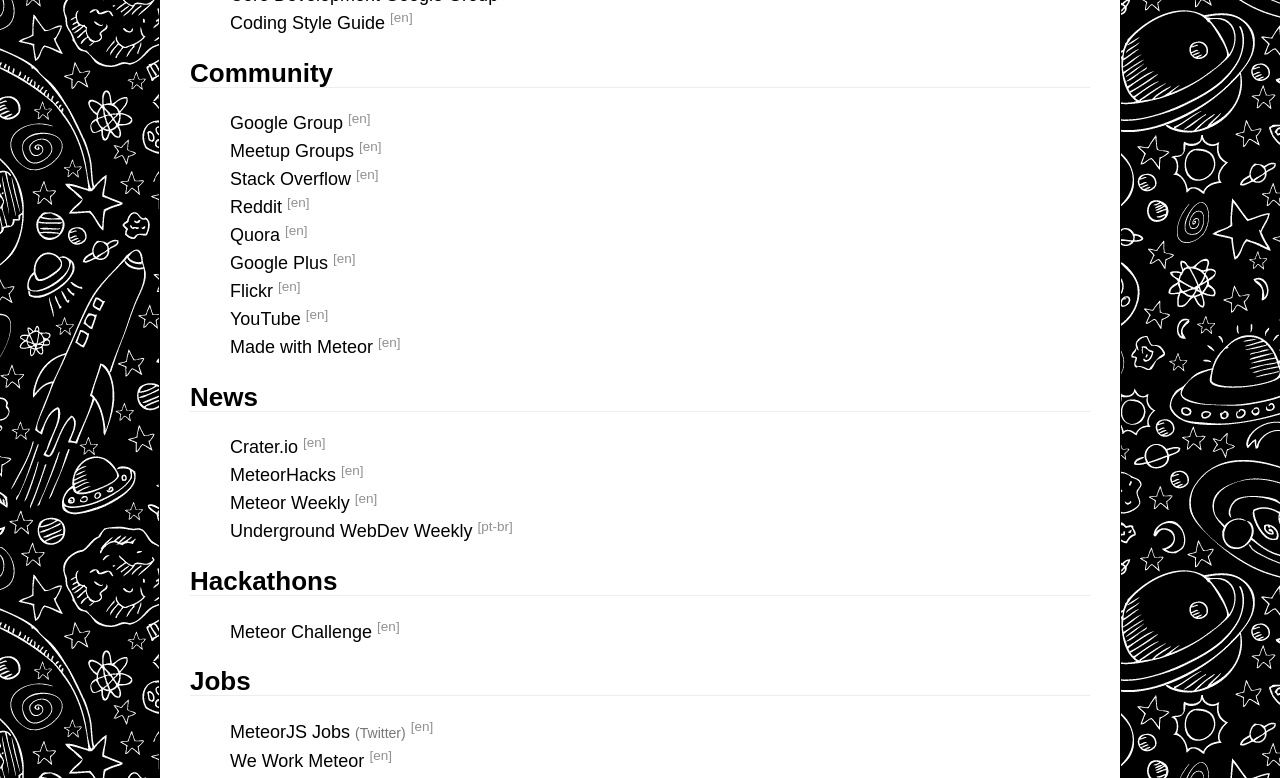
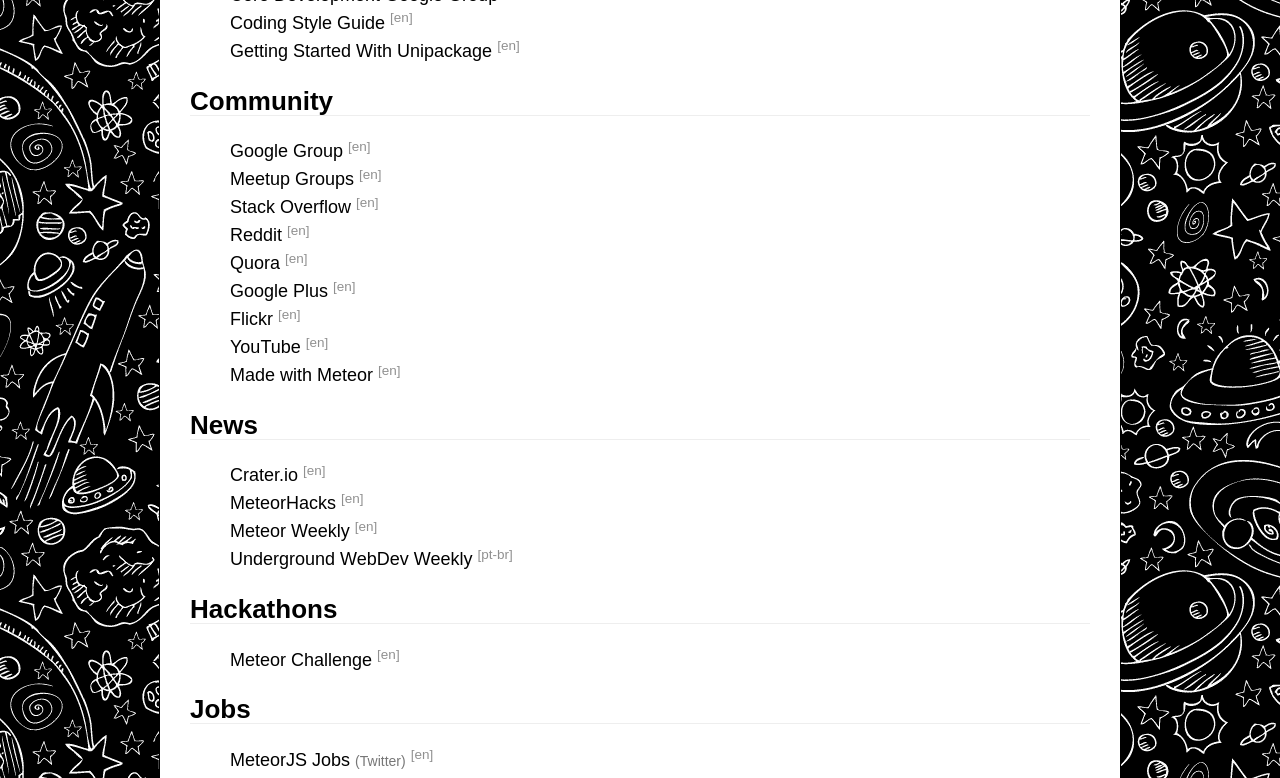
Before and after one commit to Urigo/awesome-meteor, a plain HTML site: page index.html in a window 1280 px wide. Shown: the part 322-1100 px from the top of the page. Drawn offline with Linux system fonts and the light colour scheme.

Commit message:
Update 2014-06-27T07:06:32.584Z

```diff
--- a/index.html
+++ b/index.html
@@ -53,6 +53,12 @@
 
     <li>
       <a href="https://github.com/meteor/meteor/wiki/Meteor-Style-Guide">Coding Style Guide</a>
+
+      <sup>[en]</sup>
+    </li>
+
+    <li>
+      <a href="https://meteor.hackpad.com/Getting-Started-With-Unipackage-IOckQBQgXaQ">Getting Started With Unipackage</a>
 
       <sup>[en]</sup>
     </li>
```
